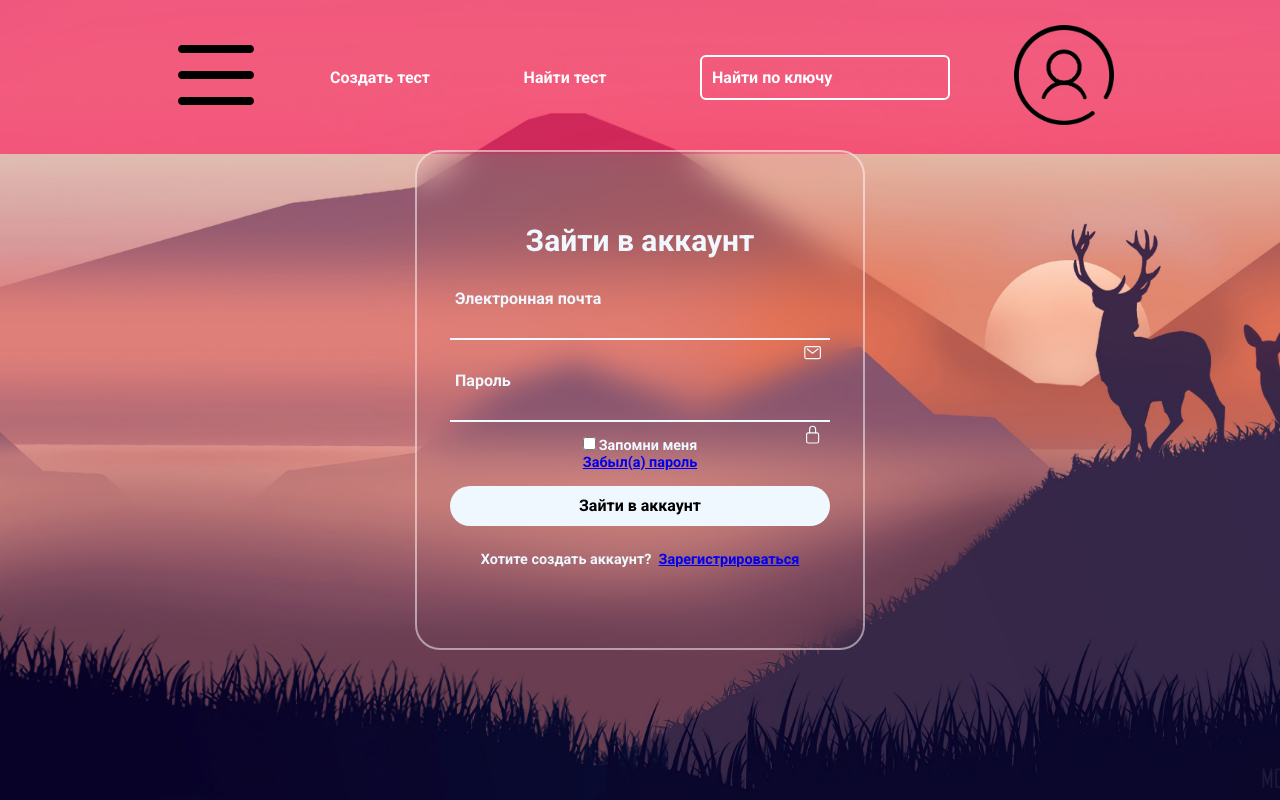
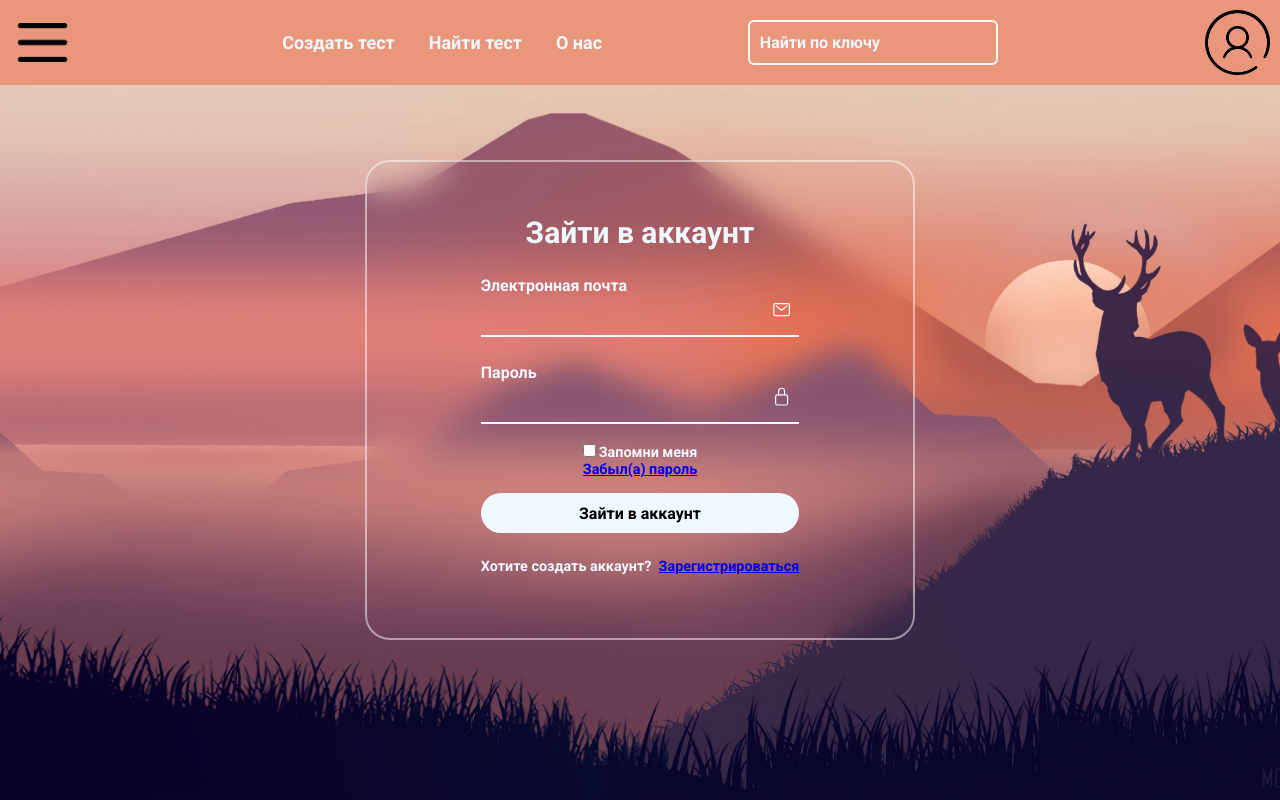
Before and after one commit to glebishead/ProjectWebsite, a Flask app: page /login in a window 1280 px wide. Run offline with Flask 3, Linux system fonts and the light colour scheme.

Commit message:
Дебаг разметки, вроде все хорошо

```diff
--- a/static/css/style.css
+++ b/static/css/style.css
@@ -14,16 +14,30 @@ body {
     top: 0;
     left: 0;
     width: 100%;
-    padding: 25px 13%;
-    background: rgba(255, 0, 77, 0.55);
+    padding: 20px 13%;
+    background: darksalmon;
     display: flex;
     justify-content: space-between;
     align-items: center;
 }
+.logo {
+    position: fixed;
+    left: 10px;
+    top: 10px;
+    height: 65px;
+    width: 65px;
+}
+.profile {
+    position: fixed;
+    right: 10px;
+    top: 10px;
+    height: 65px;
+    width: 65px;
+}
 .navbar a{
-    position: inherit;
-    font-size: 16px;
-    color: #fff;
+    left: 10px;
+    font-size: 18px;
+    color: aliceblue;
     margin-right: 30px;
     text-decoration: none;
 }
@@ -33,22 +47,18 @@ body {
     left: 0;
     width: 100%;
     height: 2px;
-    background: #fff;
+    background: aliceblue;
     bottom: -5px;
     border-radius: 5px;
     transform: translateY(10px);
     opacity: 0;
     transition: .5s ease;
 }
-.navbar a:hover:after{
-    transform: translateY(0px);
-    opacity: 1;
-}
 .search-bar{
     width: 250px;
     height: 45px;
     background-color: transparent;
-    border: 2px solid #fff;
+    border: 2px solid aliceblue;
     border-radius: 6px;
     display: flex;
     align-items: center;
@@ -58,7 +68,7 @@ body {
     background-color: transparent;
     border: none;
     outline: none;
-    color: #fff;
+    color: aliceblue;
     font-size: 16px;
     padding-left: 10px;
 }
@@ -68,16 +78,15 @@ body {
     background: transparent;
     outline: none;
     border: none;
-    color: #fff;
+    color: aliceblue;
     cursor: pointer;
 }
 .search-bar input::placeholder{
-    color: #fff
+    color: aliceblue;
 }
 .search-bar button i{
     font-size: 22px;
 }
-
 section {
     display: flex;
     justify-content: center;
@@ -102,7 +111,6 @@ section {
     animation: hideAnimation 0s ease-in 5s;
     animation-fill-mode: forwards;
 }
-
 @keyframes hideAnimation {
   to {
     visibility: hidden;
@@ -110,11 +118,10 @@ section {
     height: 0;
   }
 }
-
 .form-box-login {
     position: relative;
-    width: 450px;
-    height: 500px;
+    width: 550px;
+    height: 480px;
     background: transparent;
     border: 2px solid rgba(255, 255, 255, 0.5);
     border-radius: 25px;
@@ -127,7 +134,7 @@ section {
 .form-box-register {
     position: relative;
     width: 450px;
-    height: 590px;
+    height: 550px;
     background: transparent;
     border: 2px solid rgba(255, 255, 255, 0.5);
     border-radius: 25px;
@@ -136,17 +143,15 @@ section {
     justify-content: center;
     align-items: center;
 }
-
 h2 {
     font-size: 30px;
     color: aliceblue;
     text-align: center;
 }
-
 .inputbox {
     position: relative;
-    margin: 30px 0;
-    width: 380px;
+    margin: 35px 0;
+    width: 100%;
     border-bottom: 2px solid aliceblue;
 }
 
@@ -172,9 +177,8 @@ h2 {
 
 .inputbox label {
     position: absolute;
-    top: 20%;
-    left: 5px;
-    transform: translateY(-50%);
+    bottom: 40px;
+    left: 0;
     color: aliceblue;
     font-size: 1em;
     pointer-events: none;
@@ -205,7 +209,7 @@ h2 {
     border: none;
     outline: none;
     font-size: 1em;
-    padding: 35px 0 5px;
+    padding: 25px 0 5px;
     color: aliceblue;
 }
 
@@ -214,7 +218,7 @@ h2 {
     right: 8px;
     color: aliceblue;
     font-size: 1.2em;
-    top: 55px;
+    top: 15px;
 }
 
 .forget {
--- a/templates/base.html
+++ b/templates/base.html
@@ -9,22 +9,17 @@
 
 <body>
     <header class="header">
-        <div class="logo">
-            <a href="/"><img src="../static/img/menu.png" width=100 height=100 alt=""/></a>
-        </div>
+        <a href="/"><img class="logo" src="../static/img/menu.png" alt=""/></a>
         <nav class="navbar">
             <a href="create_test">Создать тест</a>
-        </nav>
-        <nav class="navbar">
             <a href="/">Найти тест</a>
+            <a href="/">О нас</a>
         </nav>
         <form action="/" class="search-bar">
             <input type="text" placeholder="Найти по ключу">
             <button><i class="bx bx-search"></i></button>
         </form>
-        <div class="profile-icon">
-            <a href="/"><img src="../static/img/profile-icon.png" width=100 height=100 alt=""/></a>
-        </div>
+        <a href="/"><img class="profile" src="../static/img/profile-icon.png" alt=""/></a>
     </header>
 {% with messages = get_flashed_messages() %}
    {% if messages %}
```
Also changed, not shown: main.py (+10 -0 lines).
